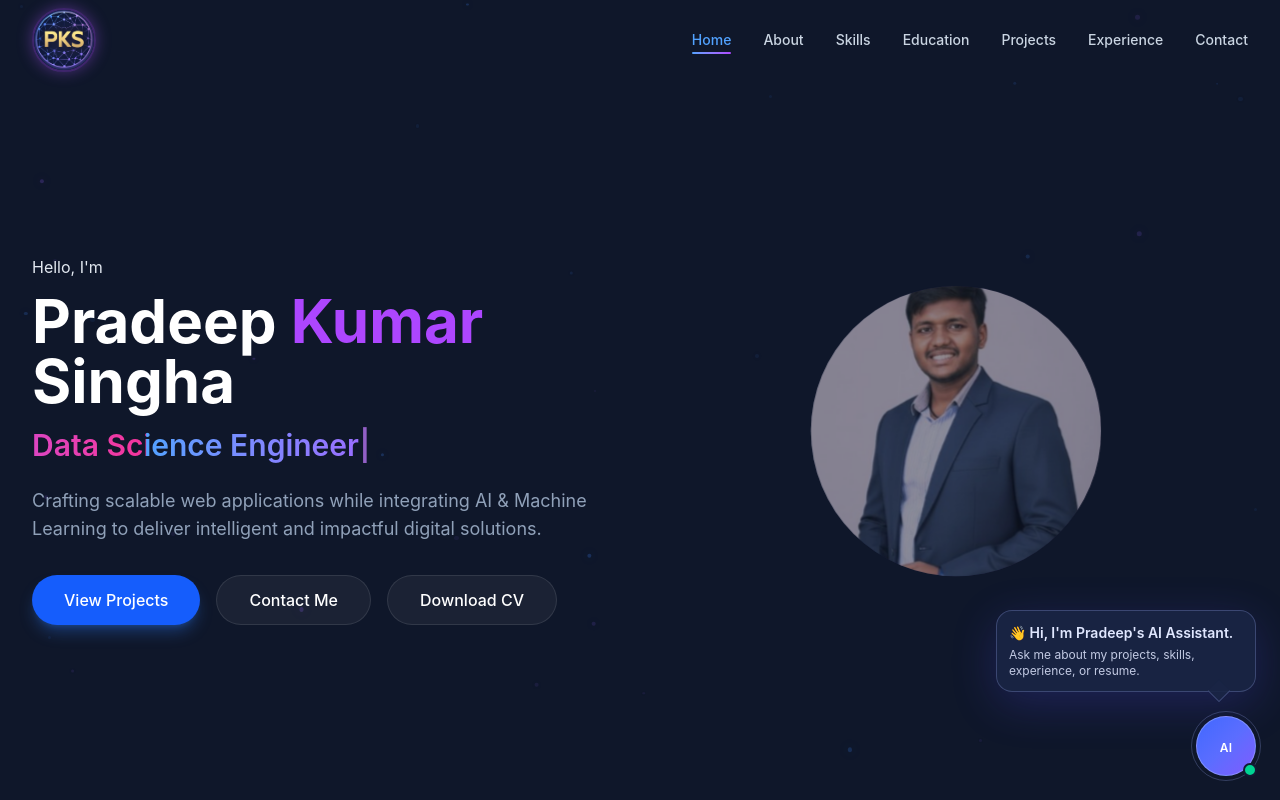
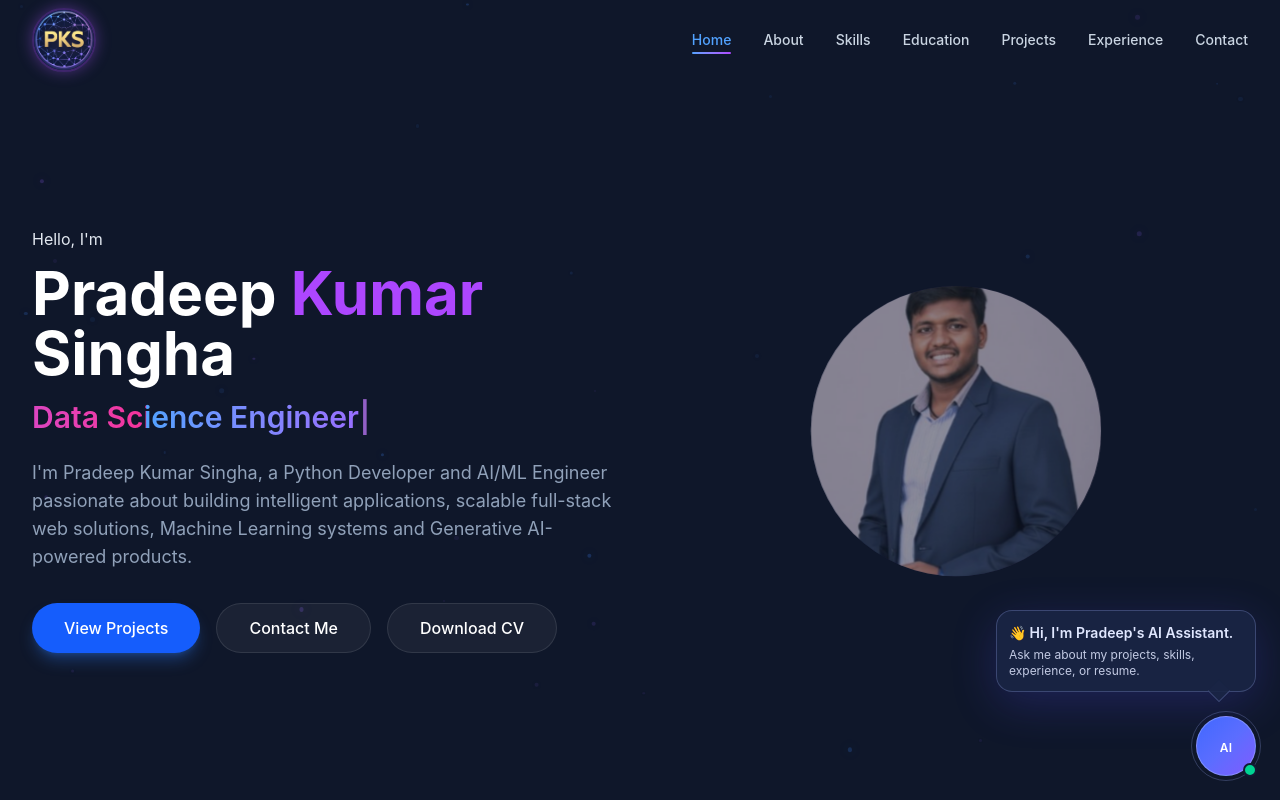
Before and after one commit to pradeepkumarsingha/Professional_Portfolio, a React (Vite) app: page / in a window 1280 px wide. Shown: the top 800 px of the page. Built offline with nearby package versions, Linux system fonts and the light colour scheme.

Commit message:
Revise Hero component with new bio and image props
Updated the Hero component to reflect personal information and enhanced image attributes.

```diff
--- a/src/components/Hero.jsx
+++ b/src/components/Hero.jsx
@@ -66,9 +66,11 @@ export default function Hero() {
             </h3>
 
             <p className="text-slate-400 text-lg mb-8 max-w-2xl mx-auto md:mx-0">
-              Crafting scalable web applications while integrating AI & Machine Learning to deliver intelligent and impactful digital solutions.
-            </p>
-
+  I'm Pradeep Kumar Singha, a Python Developer and AI/ML Engineer
+  passionate about building intelligent applications, scalable
+  full-stack web solutions, Machine Learning systems and
+  Generative AI-powered products.
+          </p>
             <div className="flex flex-wrap gap-4 justify-center md:justify-start">
               <button
                 onClick={() => document.getElementById('projects')?.scrollIntoView({ behavior: 'smooth' })}
@@ -105,10 +107,15 @@ export default function Hero() {
               <div className="absolute inset-0 rounded-full bg-gradient-to-r from-blue-500 via-purple-500 to-pink-500 blur-2xl opacity-30 animate-pulse"></div>
 
               <img
-                src={profileImg}
-                alt="Pradeep Profile"
-                className="relative w-full h-full object-cover object-[center_30%] scale-110 rounded-full border-4 border-white/10 shadow-2xl"
-              />
+  src={profileImg}
+  alt="Pradeep Kumar Singha - Python Developer and AI/ML Engineer"
+  width="320"
+  height="320"
+  loading="eager"
+  fetchPriority="high"
+  decoding="async"
+  className="relative w-full h-full object-cover object-[center_30%] scale-110 rounded-full border-4 border-white/10 shadow-2xl"
+            />
             </div>
           </motion.div>
 
```
